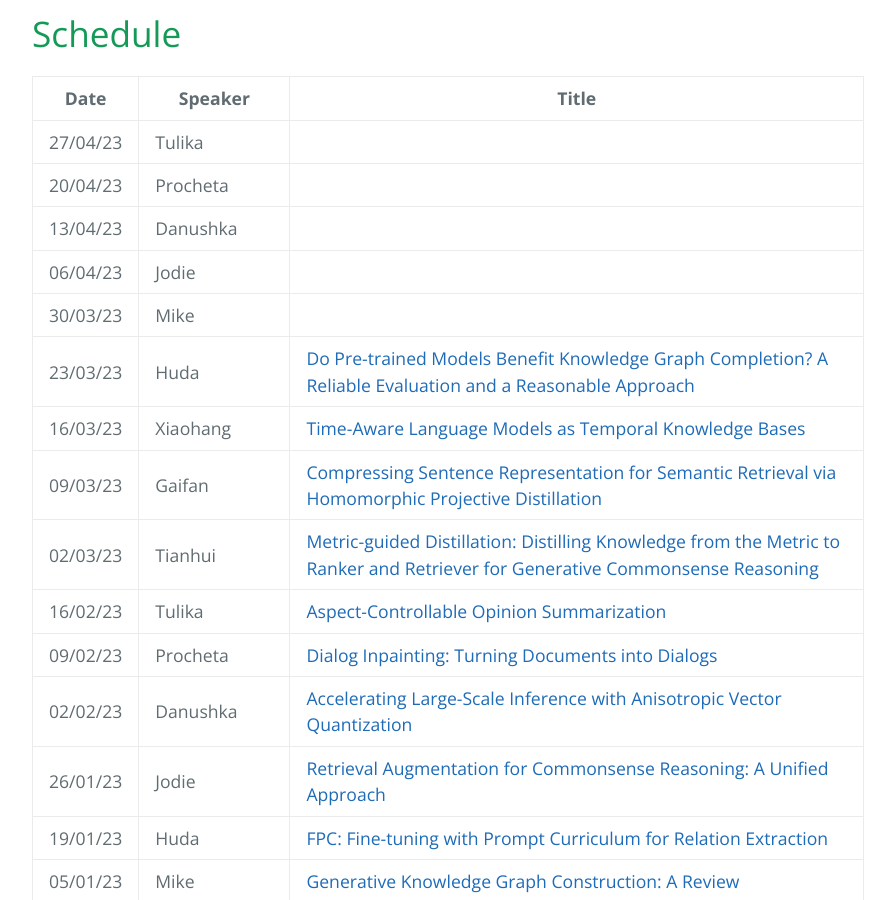
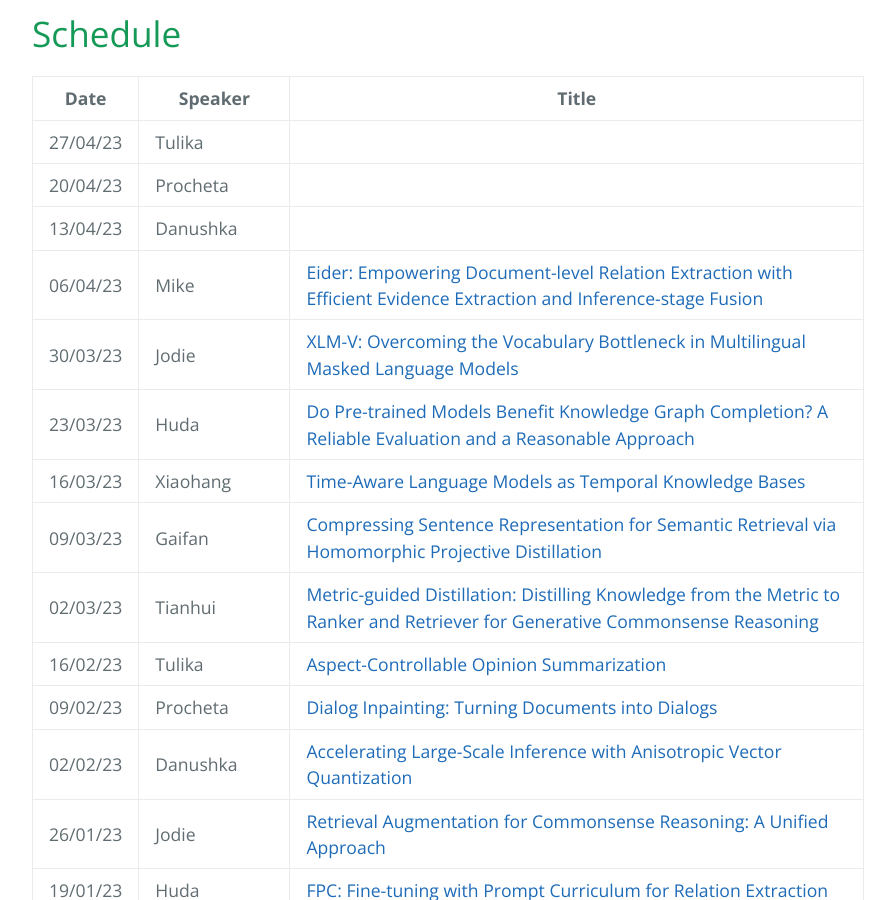
Before and after one commit to LivNLP/livnlp.github.io, a Jekyll site: the page built from reading.md, in a window 1280 px wide and 900 px high, scrolled down 498 px. Shown: the whole window, without its empty margins (192-1087 px from the left). Built offline with Jekyll 4.4.1, drawn with Linux system fonts in a browser that asks for light colours.

Commit message:
Update reading.md

```diff
--- a/reading.md
+++ b/reading.md
@@ -16,8 +16,8 @@ We meet on a weely basis to discuss recent research papers. Here is the schedule
 | 27/04/23 | Tulika | |
 | 20/04/23 | Procheta | |
 | 13/04/23 | Danushka | |
-| 06/04/23 | Jodie | |
-| 30/03/23 | Mike | |
+| 06/04/23 | Mike | [Eider: Empowering Document-level Relation Extraction with Efficient Evidence Extraction and Inference-stage Fusion](https://aclanthology.org/2022.findings-acl.23/)|
+| 30/03/23 | Jodie | [XLM-V: Overcoming the Vocabulary Bottleneck in Multilingual Masked Language Models](https://arxiv.org/abs/2301.10472) |
 | 23/03/23 | Huda | [Do Pre-trained Models Benefit Knowledge Graph Completion? A Reliable Evaluation and a Reasonable Approach](https://aclanthology.org/2022.findings-acl.282/)|
 | 16/03/23 | Xiaohang | [Time-Aware Language Models as Temporal Knowledge Bases](https://aclanthology.org/2022.tacl-1.15/)|
 | 09/03/23 | Gaifan | [Compressing Sentence Representation for Semantic Retrieval via Homomorphic Projective Distillation](https://aclanthology.org/2022.findings-acl.64/)|
```
